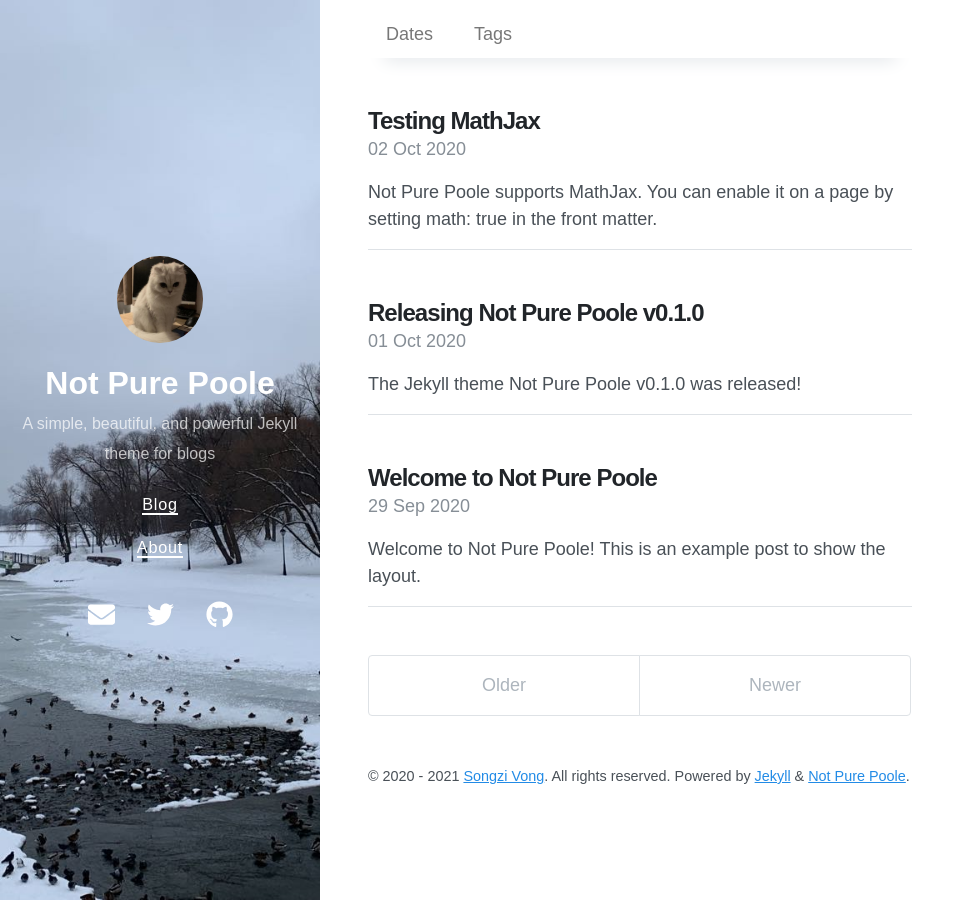
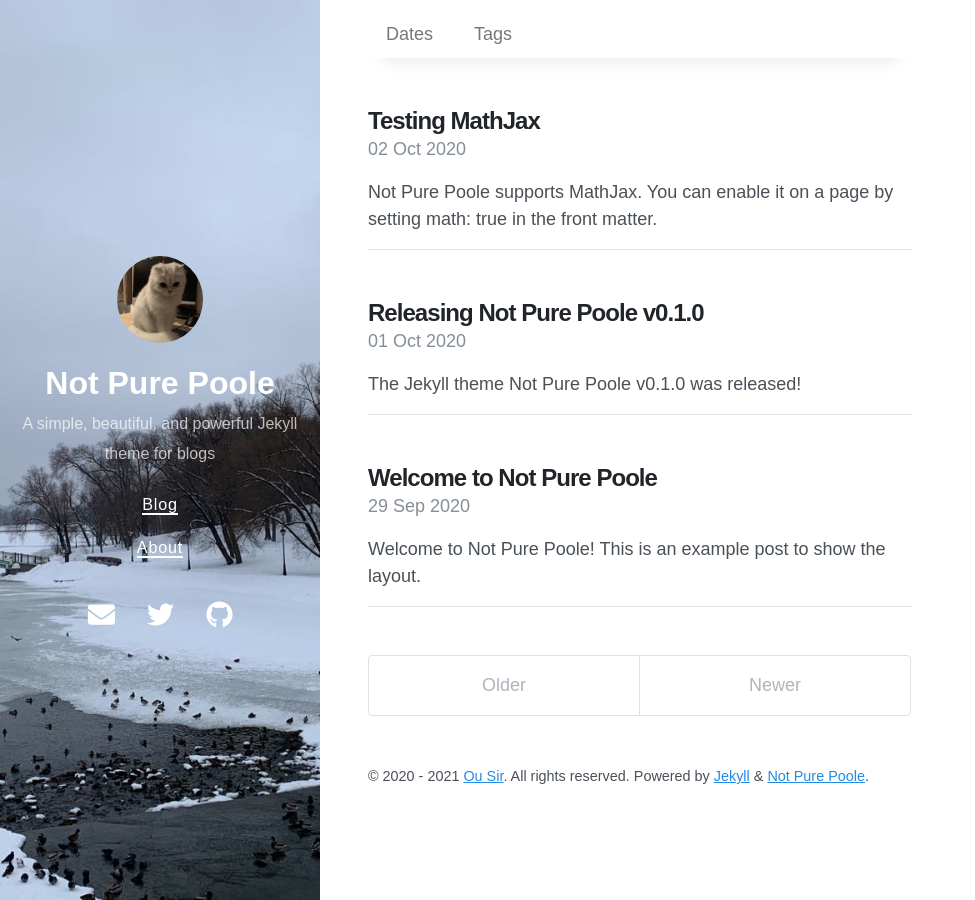
Before and after one commit to ooouuzy/ooouuzy.github.io, a Jekyll site: the page built from index.html, in a window 1280 px wide. Shown: the whole page, without its empty margins (0-975 px from the left). Built offline with Jekyll 4.4.1, drawn with Linux system fonts in a browser that asks for light colours; nearby versions of some CDN libraries; the list of posts is cut into pages by our own code.

Commit message:
Update _config.yml

```diff
--- a/_config.yml
+++ b/_config.yml
@@ -1,7 +1,7 @@
 # Setup
 title: Not Pure Poole
 description: A simple, beautiful, and powerful Jekyll theme for blogs
-url: https://vszhub.github.io
+url: https://github.com/ooouuzy/ousirblog.github.io
 avatar: /avatar.jpeg
 paginate: 5
 permalink: pretty
@@ -36,7 +36,7 @@ social:
   name: Songzi Vong
   links:
     - https://twitter.com/vszhub
-    - https://github.com/vszhub
+    - https://github.com/ooouuzy
 google_site_verification: xxxxx
 lang: en
 
@@ -54,6 +54,6 @@ sass:
 
 # Specify the author for blog posts
 author:
-  name: Songzi Vong
-  url: https://github.com/ooouuzy/ousirblog.github.io
-  email: vszhub@gmail.com
+  name: Ou Sir
+  url: https://github.com/ooouuzy/
+  email: 1727514783@qq.com
```
